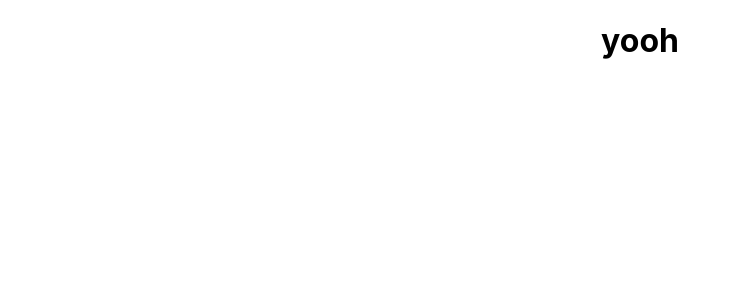
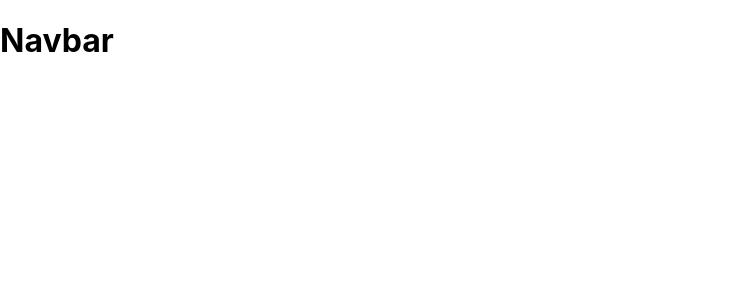
Before and after one commit to VincentChisaka/how-to-make-a-navbar, a JavaScript app in the folder navbar/: page / in a window 1280 px wide. Shown: the top 300 px of the page, without its empty margins (0-738 px from the left). Built offline with nearby package versions, Linux system fonts and the light colour scheme; the HTML template or start-up script is replaced by a standard one.

Commit message:
adding the navbar js file

```diff
--- a/navbar/src/App.js
+++ b/navbar/src/App.js
@@ -1,9 +1,10 @@
-import './App.css';
+import Navbar from "./components/Navbar.js"
+
 
 function App() {
   return (
     <div className="App">
-       <h1>yooh</h1>
+       <Navbar/>
     </div>
   );
 }
--- /dev/null
+++ b/navbar/src/components/Navbar.js
@@ -0,0 +1,10 @@
+function Navbar(){
+return(
+    <>
+      <h1>Navbar</h1>
+    </>
+)
+
+}
+
+export default Navbar;
```
Also changed, not shown: navbar/src/components/Navbar.css (added).
